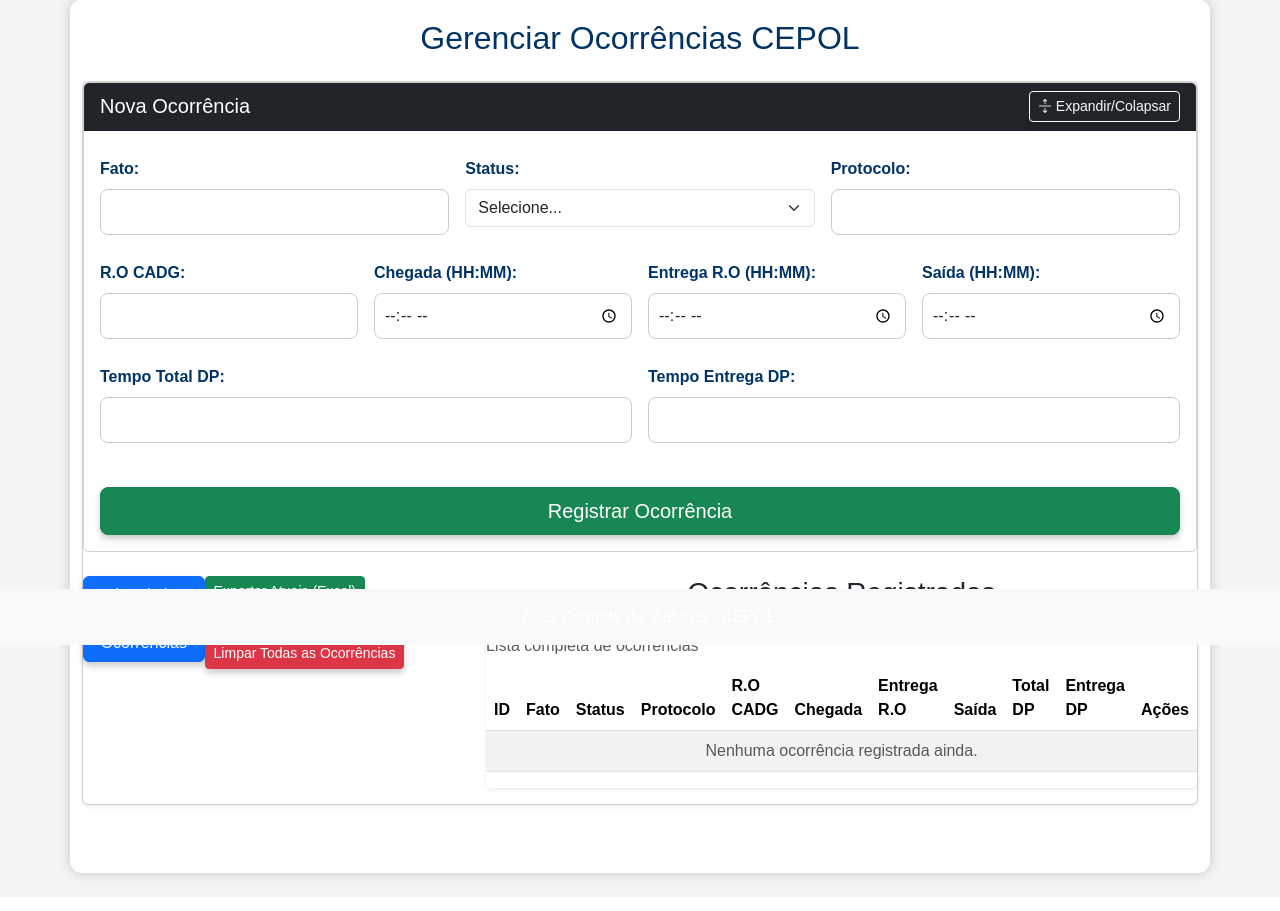
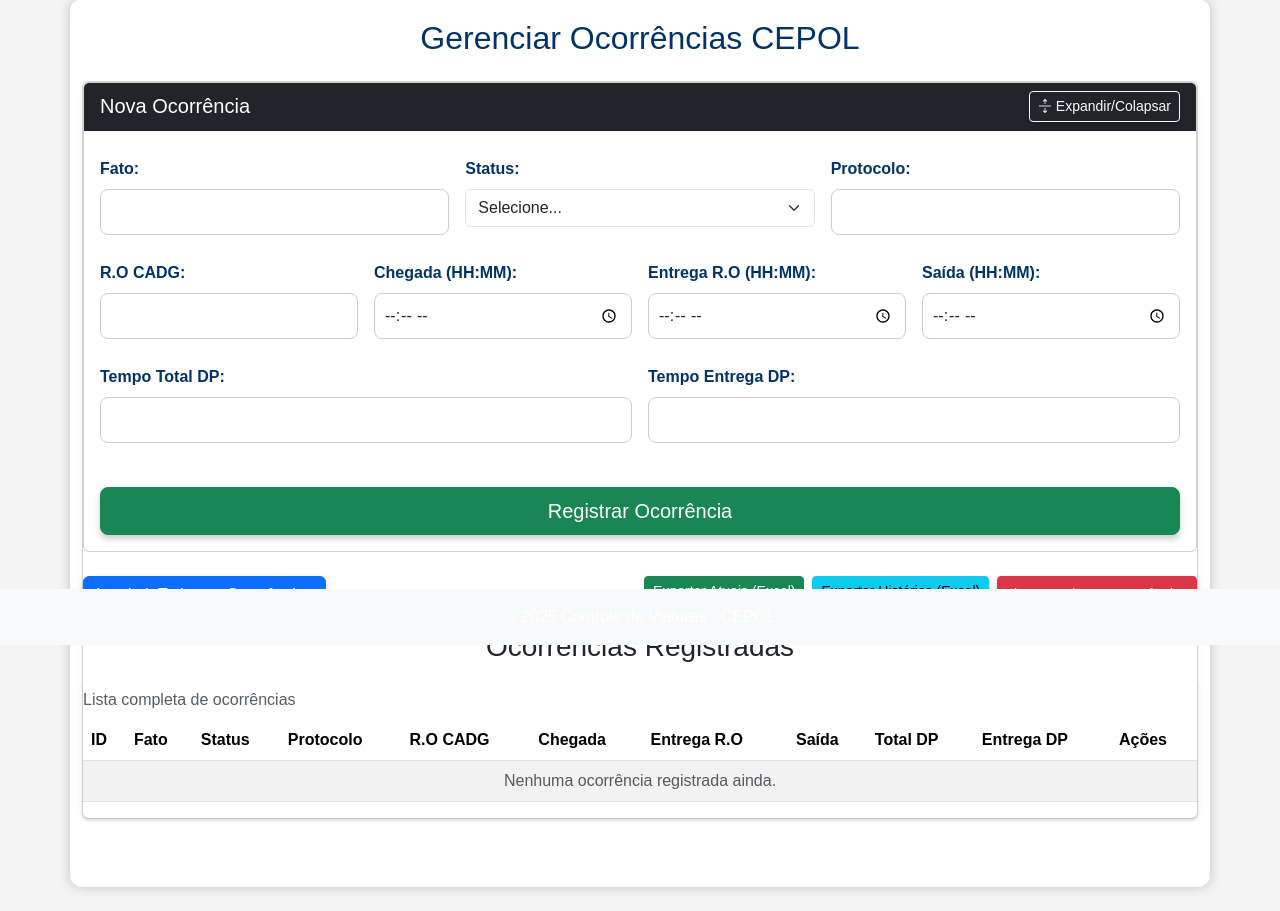
Before and after one commit to Douglasgarciams/controle_viaturas, a Flask app: page /ocorrencias in a window 1280 px wide. Shown: the part 155-1066 px from the top of the page. Before the commit the page ends 1038 px from the top, so only its background shows below. Run offline with Flask 3, Linux system fonts and the light colour scheme; data that the repository does not hold is empty; some libraries are stand-ins or nearby versions.

Commit message:
Nova tentativa de sincronizacao de HTML para Render

```diff
--- a/templates/ocorrencias_cepol.html
+++ b/templates/ocorrencias_cepol.html
@@ -80,8 +80,7 @@
     <div>
         <button class="btn btn-primary print-button" onclick="printSection('todas-ocorrencias')">Imprimir Todas as Ocorrências</button>
     </div>
-    <div>
-        <a href="{{ url_for('exportar_relatorio_excel') }}" class="btn btn-success btn-sm me-2">
+    <div class="d-flex"> <a href="{{ url_for('exportar_relatorio_excel') }}" class="btn btn-success btn-sm me-2">
             <i class="fas fa-file-excel"></i> Exportar Atuais (Excel)
         </a>
 
@@ -93,6 +92,7 @@
             <i class="fas fa-trash"></i> Limpar Todas as Ocorrências
         </button>
     </div>
+</div>
 {# NOVO DIV QUE ENVOLVE O TÍTULO E A TABELA DE OCORRÊNCIAS #}
 <div class="print-block" id="todas-ocorrencias">
     <h3 class="mb-3 text-center">Ocorrências Registradas</h3>
```
